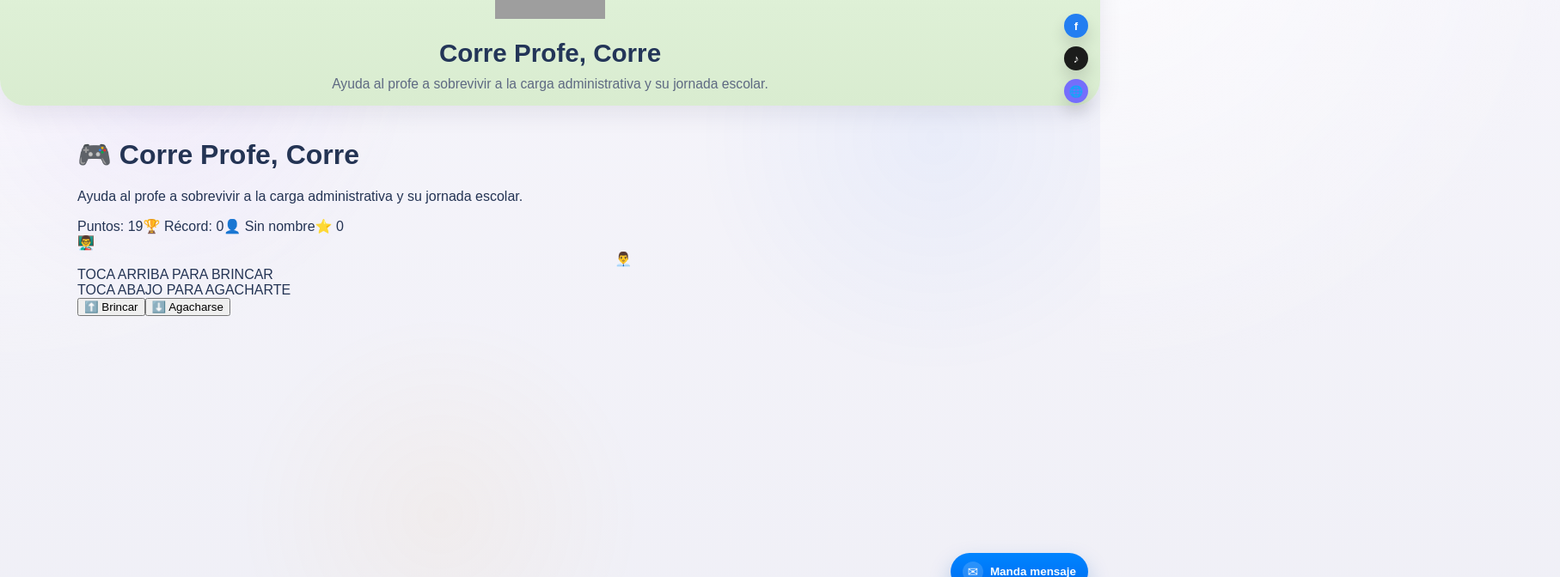
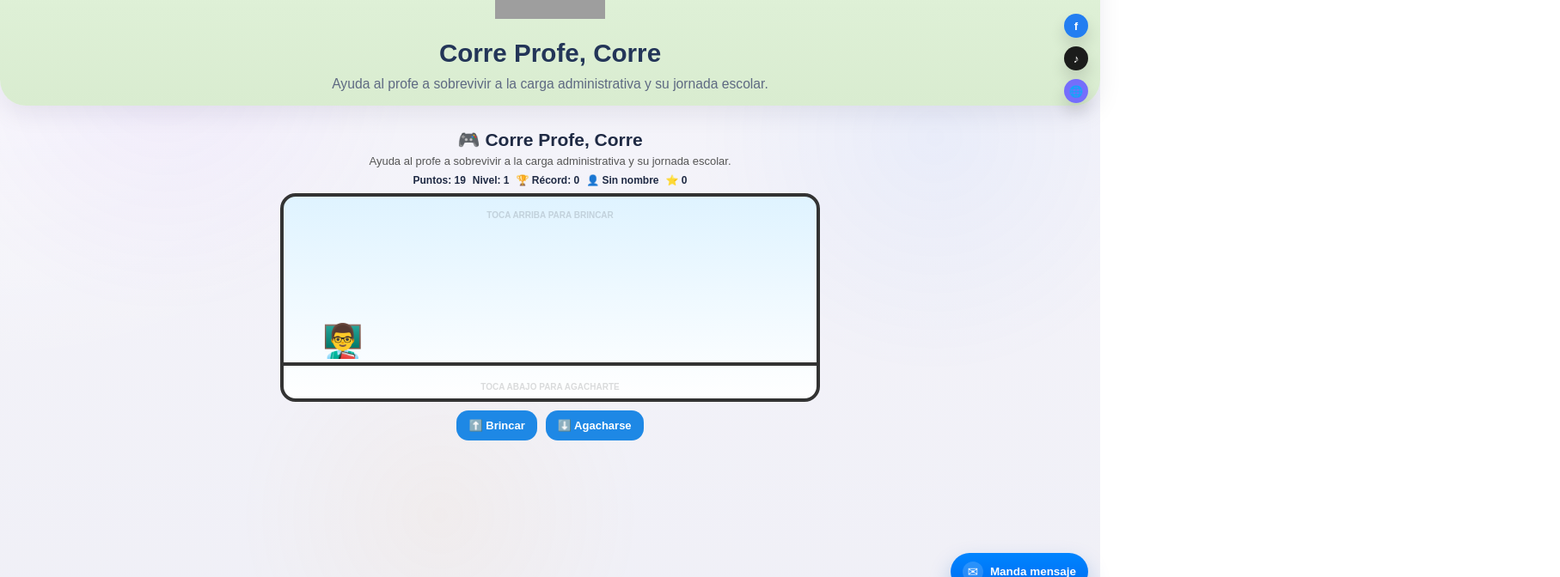
Before and after one commit to qat02/mini-app-profe-manuel, a React (Create React App) app: page / in a window 1280 px wide. Both pictures are taken after a click on the element 361 px from the left and 940 px from the top of the page. Shown: the part 108-780 px from the top of the page at 86% size, 1815 px wide, since content can reach past the window. Built offline with nearby package versions, Linux system fonts and the light colour scheme; grey boxes are pictures that could not be loaded.

Commit message:
Ajusto record estrellas y velocidad

```diff
--- a/src/CorreProfe.css
+++ b/src/CorreProfe.css
@@ -1,31 +1,235 @@
+.corre-profe-game {
+  text-align: center;
+  padding: 8px;
+  font-family: Arial, sans-serif;
+  color: #1f2a44;
+}
+
+.corre-profe-game h1 {
+  margin: 4px 0;
+  font-size: 21px;
+}
+
+.corre-profe-descripcion {
+  color: #555;
+  margin: 5px 0 8px;
+  font-size: 13px;
+}
+
+.corre-profe-marcador {
+  display: flex;
+  justify-content: center;
+  gap: 8px;
+  font-weight: bold;
+  margin-bottom: 8px;
+  flex-wrap: wrap;
+  font-size: 12px;
+}
+
+.corre-profe-escenario {
+  position: relative;
+  width: 100%;
+  max-width: 620px;
+  height: 235px;
+  margin: 0 auto;
+  border: 4px solid #333;
+  border-radius: 18px;
+  overflow: hidden;
+  background: linear-gradient(#dff3ff, #ffffff);
+  touch-action: manipulation;
+}
+
+.corre-profe-escenario::after {
+  content: "";
+  position: absolute;
+  bottom: 38px;
+  left: 0;
+  width: 100%;
+  height: 4px;
+  background: #333;
+}
+
+.corre-profe-personaje {
+  position: absolute;
+  left: 45px;
+  bottom: 45px;
+  font-size: 38px;
+  z-index: 5;
+}
+
+.corre-profe-personaje.brincando {
+  animation: correProfeSalto 0.7s ease;
+}
+
+.corre-profe-personaje.agachado {
+  bottom: 36px;
+  font-size: 28px;
+}
+
+.corre-profe-obstaculo {
+  position: absolute;
+  left: 0;
+  font-size: 27px;
+  z-index: 6;
+  will-change: transform;
+}
+
+.corre-profe-obstaculo.bajo {
+  bottom: 46px;
+}
+
+.corre-profe-obstaculo.alto {
+  bottom: 62px;
+}
+
+.corre-profe-estrella {
+  position: absolute;
+  left: 0;
+  font-size: 24px;
+  z-index: 4;
+  will-change: transform;
+}
+
+.corre-profe-estrella.alta {
+  bottom: 125px;
+}
+
+.corre-profe-estrella.baja {
+  bottom: 82px;
+}
+
+.corre-profe-plus {
+  position: absolute;
+  font-weight: 900;
+  color: #0b7a1f;
+  font-size: 15px;
+  z-index: 8;
+  pointer-events: none;
+}
+
+@keyframes correProfeSalto {
+  0% { bottom: 45px; }
+  45% { bottom: 158px; }
+  60% { bottom: 158px; }
+  100% { bottom: 45px; }
+}
+
+.touch-zone {
+  position: absolute;
+  left: 0;
+  width: 100%;
+  color: rgba(0, 0, 0, 0.14);
+  font-size: 10px;
+  font-weight: bold;
+  pointer-events: none;
+  z-index: 1;
+}
+
+.touch-top {
+  top: 16px;
+}
+
+.touch-bottom {
+  bottom: 8px;
+}
+
+.corre-profe-controles {
+  margin-top: 10px;
+  display: flex;
+  justify-content: center;
+  gap: 10px;
+}
+
+.corre-profe-controles button,
+.corre-profe-game-over button {
+  padding: 10px 14px;
+  border: none;
+  border-radius: 14px;
+  background: #1e88e5;
+  color: white;
+  font-size: 13px;
+  font-weight: bold;
+  cursor: pointer;
+}
+
+.corre-profe-game-over {
+  position: absolute;
+  inset: 0;
+  background: rgba(255, 255, 255, 0.97);
+  display: flex;
+  justify-content: center;
+  align-items: center;
+  gap: 8px;
+  z-index: 20;
+  padding: 6px;
+  box-sizing: border-box;
+}
+
 .game-over-profe {
-  font-size: 44px;
+  font-size: 36px;
   line-height: 1;
+  flex-shrink: 0;
 }
 
 .game-over-texto {
   display: flex;
   flex-direction: column;
   align-items: center;
+  max-width: 78%;
+}
+
+.corre-profe-game-over h2 {
+  margin: 0;
+  font-size: 15px;
+}
+
+.puntaje-final {
+  font-size: 32px;
+  font-weight: 900;
+  line-height: 1;
+}
+
+.texto-puntaje {
+  margin: 0 0 2px 0;
+  font-size: 11px;
+  color: #555;
+}
+
+.mensaje-derrota {
+  font-size: 12px;
+  font-weight: bold;
+  color: #b00020;
+  margin: 1px 0 3px 0;
+  max-width: 95%;
+}
+
+.resumen-bono {
+  font-size: 11px;
+  margin-bottom: 4px;
+  font-weight: bold;
+}
+
+.resumen-bono p {
+  margin: 1px 0;
 }
 
 .nuevo-record-box {
   display: flex;
   flex-direction: column;
-  gap: 5px;
+  gap: 4px;
   align-items: center;
-  margin: 4px 0 6px;
+  margin: 2px 0 4px;
 }
 
 .nuevo-record-box p {
   margin: 0;
-  font-size: 12px;
+  font-size: 11px;
   font-weight: bold;
 }
 
 .nuevo-record-box input {
-  width: 180px;
-  padding: 8px;
+  width: 160px;
+  padding: 6px;
   border: 2px solid #1e88e5;
   border-radius: 10px;
   text-align: center;
@@ -33,11 +237,37 @@
 }
 
 @media (max-width: 480px) {
+  .corre-profe-escenario {
+    height: 220px;
+  }
+
+  .corre-profe-personaje {
+    left: 32px;
+    font-size: 35px;
+  }
+
+  .corre-profe-obstaculo {
+    font-size: 26px;
+  }
+
+  .corre-profe-obstaculo.alto {
+    bottom: 60px;
+  }
+
+  .puntaje-final {
+    font-size: 30px;
+  }
+
   .game-over-profe {
-    font-size: 36px;
+    font-size: 32px;
   }
 
   .nuevo-record-box input {
-    width: 160px;
+    width: 145px;
+  }
+
+  .corre-profe-controles button {
+    width: 46%;
+    font-size: 13px;
   }
 }
--- a/src/CorreProfe.jsx
+++ b/src/CorreProfe.jsx
@@ -22,7 +22,6 @@ export default function CorreProfe() {
   const accionRef = useRef("normal");
   const gameOverRef = useRef(false);
   const puntosRef = useRef(0);
-  const tiempoRef = useRef(0);
   const spawnRef = useRef(0);
   const starRef = useRef(0);
   const idRef = useRef(1);
@@ -40,22 +39,17 @@ export default function CorreProfe() {
         oscillator.type = "square";
         oscillator.frequency.value = freq;
         oscillator.connect(gainNode);
-
         gainNode.gain.setValueAtTime(volume, audioCtx.currentTime + delay);
-        gainNode.gain.exponentialRampToValueAtTime(
-          0.001,
-          audioCtx.currentTime + delay + duration
-        );
-
+        gainNode.gain.exponentialRampToValueAtTime(0.001, audioCtx.currentTime + delay + duration);
         oscillator.start(audioCtx.currentTime + delay);
         oscillator.stop(audioCtx.currentTime + delay + duration);
       };
 
       if (type === "jump") tone(520, 0.12);
-      if (type === "duck") tone(260, 0.1);
+      if (type === "duck") tone(260, 0.08);
       if (type === "star") {
-        tone(780, 0.08);
-        tone(1040, 0.1, 0.08);
+        tone(780, 0.07);
+        tone(1040, 0.08, 0.07);
       }
       if (type === "lose") {
         tone(220, 0.16, 0, 0.09);
@@ -103,17 +97,18 @@ export default function CorreProfe() {
     gameOverRef.current = gameOver;
   }, [gameOver]);
 
+  const obtenerNivel = () => Math.min(10, Math.floor(puntosRef.current / 200) + 1);
+
   const crearObstaculo = useCallback(
     (tipo, xExtra = 0) => {
       const lista = catalogo[tipo];
       const item = lista[Math.floor(Math.random() * lista.length)];
-
       return {
         id: idRef.current++,
         tipo,
         icono: item.icono,
         derrota: item.derrota,
-        x: 740 + xExtra,
+        x: 760 + xExtra,
       };
     },
     [catalogo]
@@ -121,24 +116,23 @@ export default function CorreProfe() {
 
   const crearEstrella = () => ({
     id: idRef.current++,
-    x: 740,
+    x: 760,
     nivel: Math.random() > 0.5 ? "alta" : "baja",
   });
 
   const guardarNuevoRecord = (nombre) => {
     const limpio = nombre.trim() || "Profe anónimo";
-    localStorage.setItem("recordProfe", puntos);
+    const total = Math.floor(puntosRef.current);
+    localStorage.setItem("recordProfe", total);
     localStorage.setItem("recordProfeNombre", limpio);
-    setRecord(puntos);
+    setRecord(total);
     setNombreRecord(limpio);
     setNuevoRecord(false);
   };
 
   const reiniciar = useCallback(() => {
     playSound("restart");
-
     puntosRef.current = 0;
-    tiempoRef.current = 0;
     spawnRef.current = 0;
     starRef.current = 0;
     mensajeDerrotaRef.current = "";
@@ -161,7 +155,7 @@ export default function CorreProfe() {
 
     playSound("jump");
     setAccion("brincando");
-    setTimeout(() => setAccion("normal"), 720);
+    setTimeout(() => setAccion("normal"), 700);
   }, [reiniciar]);
 
   const agacharse = useCallback(() => {
@@ -170,7 +164,7 @@ export default function CorreProfe() {
 
     playSound("duck");
     setAccion("agachado");
-    setTimeout(() => setAccion("normal"), 620);
+    setTimeout(() => setAccion("normal"), 360);
   }, [reiniciar]);
 
   useEffect(() => {
@@ -192,17 +186,10 @@ export default function CorreProfe() {
       last = now;
 
       if (!gameOverRef.current) {
-        tiempoRef.current += dt;
-
-        // La dificultad sube principalmente por velocidad, no por obstáculos amontonados.
-        const velocidad = Math.min(145 + tiempoRef.current * 7.8, 430);
-
-        // Obstáculos más separados para que se pueda avanzar.
-        const intervalo = Math.max(2.1 - tiempoRef.current * 0.006, 1.35);
-
-        // Dobles solo después de un rato y con poca probabilidad.
-        const probabilidadDoble =
-          tiempoRef.current < 35 ? 0 : Math.min((tiempoRef.current - 35) / 180, 0.18);
+        const nivel = obtenerNivel();
+        const velocidad = 145 + nivel * 32;
+        const intervalo = Math.max(2.05 - nivel * 0.06, 1.4);
+        const probabilidadDoble = nivel < 4 ? 0 : Math.min((nivel - 3) * 0.035, 0.22);
 
         puntosRef.current += dt * 7;
         setPuntos(Math.floor(puntosRef.current));
@@ -218,13 +205,13 @@ export default function CorreProfe() {
 
           if (Math.random() < probabilidadDoble) {
             const tipo2 = Math.random() > 0.5 ? "bajo" : "alto";
-            nuevos.push(crearObstaculo(tipo2, 300 + Math.random() * 120));
+            nuevos.push(crearObstaculo(tipo2, 330 + Math.random() * 140));
           }
 
           setObstaculos((prev) => [...prev, ...nuevos]);
         }
 
-        if (starRef.current >= 5.6 + Math.random() * 2.6) {
+        if (starRef.current >= 5.6 + Math.random() * 2.4) {
           starRef.current = 0;
           setEstrellas((prev) => [...prev, crearEstrella()]);
         }
@@ -239,18 +226,10 @@ export default function CorreProfe() {
           if (golpe) {
             const accionActual = accionRef.current;
 
-            if (golpe.tipo === "bajo" && accionActual !== "brincando") {
-              mensajeDerrotaRef.current = golpe.derrota;
-              playSound("lose");
-              setGameOver(true);
-
-              if (Math.floor(puntosRef.current) > record) {
-                playSound("record");
-                setNuevoRecord(true);
-              }
-            }
-
-            if (golpe.tipo === "alto" && accionActual !== "agachado") {
+            if (
+              (golpe.tipo === "bajo" && accionActual !== "brincando") ||
+              (golpe.tipo === "alto" && accionActual !== "agachado")
+            ) {
               mensajeDerrotaRef.current = golpe.derrota;
               playSound("lose");
               setGameOver(true);
@@ -278,10 +257,10 @@ export default function CorreProfe() {
 
             if (cerca && puedeTomarla) {
               playSound("star");
-              puntosRef.current += 50;
+              puntosRef.current += 10;
               setPuntos(Math.floor(puntosRef.current));
               setEstrellasTomadas((v) => v + 1);
-              setBonoTotal((v) => v + 50);
+              setBonoTotal((v) => v + 10);
 
               setPlus((prevPlus) => [
                 ...prevPlus,
@@ -299,11 +278,7 @@ export default function CorreProfe() {
           return restantes;
         });
 
-        setPlus((prev) =>
-          prev
-            .map((p) => ({ ...p, y: p.y - 1.5 }))
-            .filter((p) => p.y > 25)
-        );
+        setPlus((prev) => prev.map((p) => ({ ...p, y: p.y - 1.5 })).filter((p) => p.y > 25));
       }
 
       raf = requestAnimationFrame(loop);
@@ -331,6 +306,7 @@ export default function CorreProfe() {
 
       <div className="corre-profe-marcador">
         <span>Puntos: {puntos}</span>
+        <span>Nivel: {Math.min(10, Math.floor(puntos / 200) + 1)}</span>
         <span>🏆 Récord: {record}</span>
         <span>👤 {nombreRecord}</span>
         <span>⭐ {estrellasTomadas}</span>
@@ -367,7 +343,7 @@ export default function CorreProfe() {
             className="corre-profe-plus"
             style={{ left: `${p.x}px`, top: `${p.y}px` }}
           >
-            +50 pts
+            +10 pts
           </div>
         ))}
 
@@ -375,13 +351,11 @@ export default function CorreProfe() {
         <div className="touch-zone touch-bottom">TOCA ABAJO PARA AGACHARTE</div>
 
         {gameOver && (
-          <div className="corre-profe-game-over">
-            <div className="game-over-profe">
-              {nuevoRecord ? "🎉👨‍🏫" : "🤕👨‍🏫"}
-            </div>
+          <div className="corre-profe-game-over" onClick={(e) => e.stopPropagation()}>
+            <div className="game-over-profe">{nuevoRecord ? "🎉👨‍🏫" : "🤕👨‍🏫"}</div>
 
             <div className="game-over-texto">
-              <h2>{nuevoRecord ? "¡Nuevo récord!" : "😵 Fin de la jornada"}</h2>
+              <h2>{nuevoRecord ? "¡Nuevo récord!" : "Fin de la jornada"}</h2>
               <div className="puntaje-final">{puntos}</div>
               <p className="texto-puntaje">puntos totales</p>
               <p className="mensaje-derrota">{mensajeDerrotaRef.current}</p>
@@ -393,21 +367,19 @@ export default function CorreProfe() {
 
               {nuevoRecord && (
                 <div className="nuevo-record-box">
-                  <p>Escribe tu nombre para guardar el récord:</p>
+                  <p>Escribe tu nombre:</p>
                   <input
                     value={nombreJugador}
+                    onClick={(e) => e.stopPropagation()}
                     onChange={(e) => setNombreJugador(e.target.value)}
                     placeholder="Tu nombre"
                     maxLength="18"
                   />
-                  <button onClick={() => guardarNuevoRecord(nombreJugador)}>
-                    Guardar récord
-                  </button>
+                  <button onClick={() => guardarNuevoRecord(nombreJugador)}>Guardar récord</button>
                 </div>
               )}
 
-              {!nuevoRecord && <button onClick={reiniciar}>Reiniciar</button>}
-              {nuevoRecord && <button onClick={reiniciar}>Jugar otra vez</button>}
+              <button onClick={reiniciar}>{nuevoRecord ? "Jugar otra vez" : "Reiniciar"}</button>
             </div>
           </div>
         )}
```
